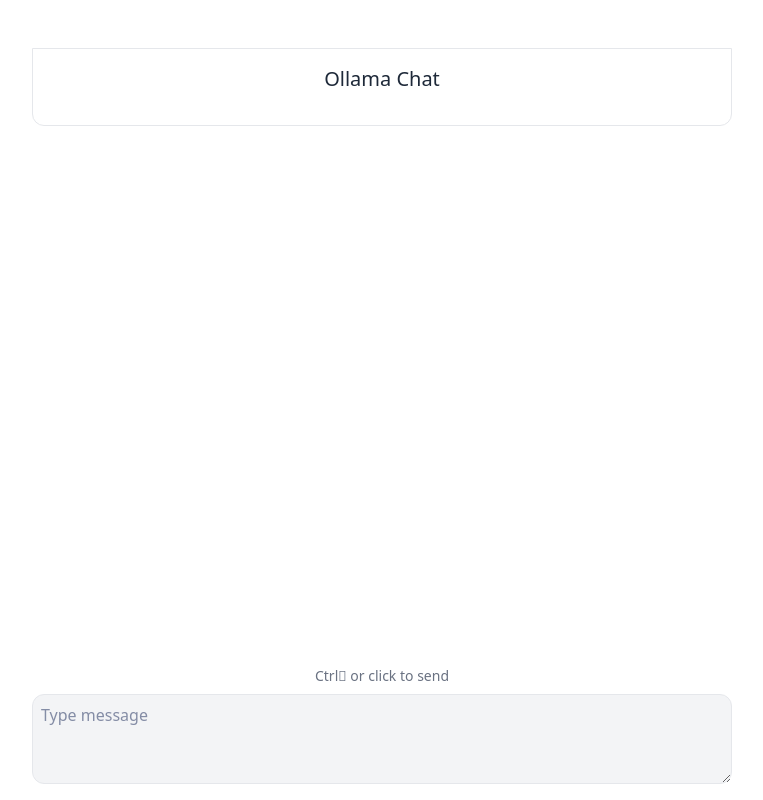
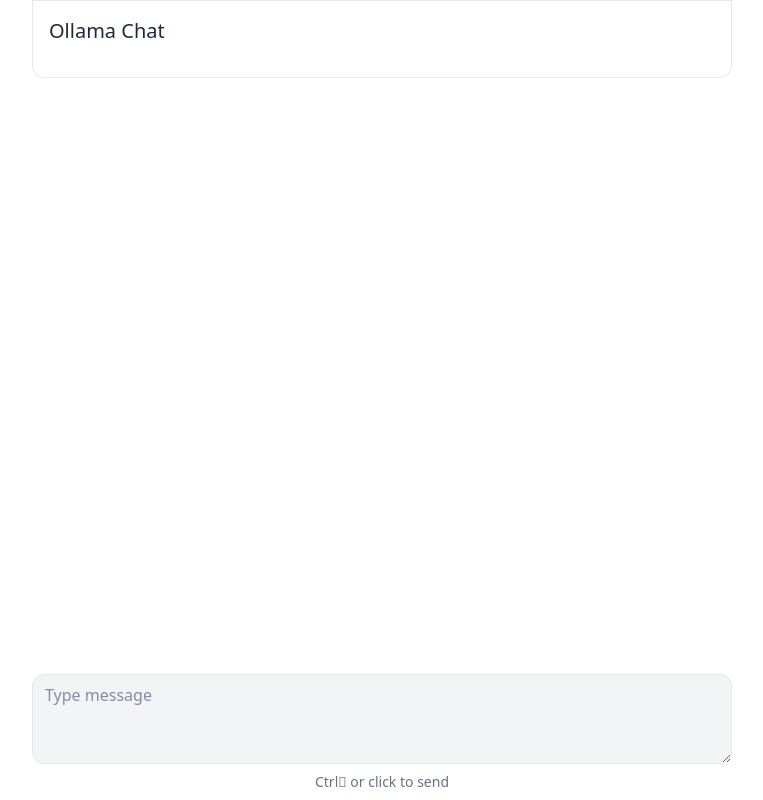
Before and after one commit to samarth-na/ai-chatbot, a React (Vite) app: page / in a window 1280 px wide. Shown: the whole page, without its empty margins (258-1021 px from the left). Built offline with nearby package versions, Linux system fonts and the light colour scheme; the HTML template or start-up script is replaced by a standard one.

Commit message:
main 4th draft tweaks

```diff
--- a/src/App.jsx
+++ b/src/App.jsx
@@ -115,6 +115,8 @@
 
 	return (
 		<div className="flex flex-col flex-1 gap-2">
+			{" "}
+			{/* main wrpper*/}
 			<div className="overflow-hidden top-0 flex-1 mb-36">
 				<div className="flex flex-col p-4 min-w-[700px] border border-gray-200 mx-auto rounded-b-xl w-[50%] bg-white  h-full">
 					<h1 className="mb-4 text-xl text-gray-800">Ollama Chat</h1>
@@ -145,25 +147,24 @@
 					</div>
 				</div>
 			</div>
-
 			{/* Input Area - Fixed at bottom */}
-			<div className="left-1/2 transform -translate-x-1/2 flex flex-col fixed bottom-0 min-w-[700px] rounded-md w-[50%]">
-				<form onSubmit={handleSubmit} className="flex flex-col gap-2">
-					<button
-						type="submit"
-						disabled={isLoading}
-						className="text-sm text-gray-500 rounded-lg cursor-pointer"
-					>
-						{isLoading ? "Sending..." : "Ctrl󰌑 or click to send "}
-					</button>
+			<div className="left-1/2 transform bg-white -translate-x-1/2 flex flex-col fixed bottom-0 min-w-[700px] rounded-md w-[50%]">
+				<form onSubmit={handleSubmit} className="flex flex-col">
 					<textarea
 						ref={textareaRef}
 						value={prompt}
 						onChange={(e) => setPrompt(e.target.value)}
 						placeholder="Type message"
 						rows="3"
-						className="flex-1 p-2 mb-4 bg-gray-100 rounded-xl border border-gray-200"
+						className="flex-1 p-2 px-3 mb-2 bg-gray-100 rounded-xl border border-gray-200"
 					/>
+					<button
+						type="submit"
+						disabled={isLoading}
+						className="mb-2 text-sm text-gray-500 rounded-lg cursor-pointer"
+					>
+						{isLoading ? "Sending..." : "Ctrl󰌑 or click to send "}
+					</button>
 				</form>
 			</div>
 		</div>
--- a/src/index.css
+++ b/src/index.css
@@ -7,16 +7,13 @@
 	}
 
 	body {
-		@apply mt-12 font-sans antialiased text-center align-middle;
+		@apply font-sans antialiased text-left align-middle;
 	}
 
 	input::placeholder {
 		@apply text-gray-400;
 	}
 
-	button:disabled {
-		@apply bg-gray-300  cursor-not-allowed;
-	}
 	textarea {
 		@apply p-2 mb-10 w-full rounded-sm bg-white;
 	}
```
